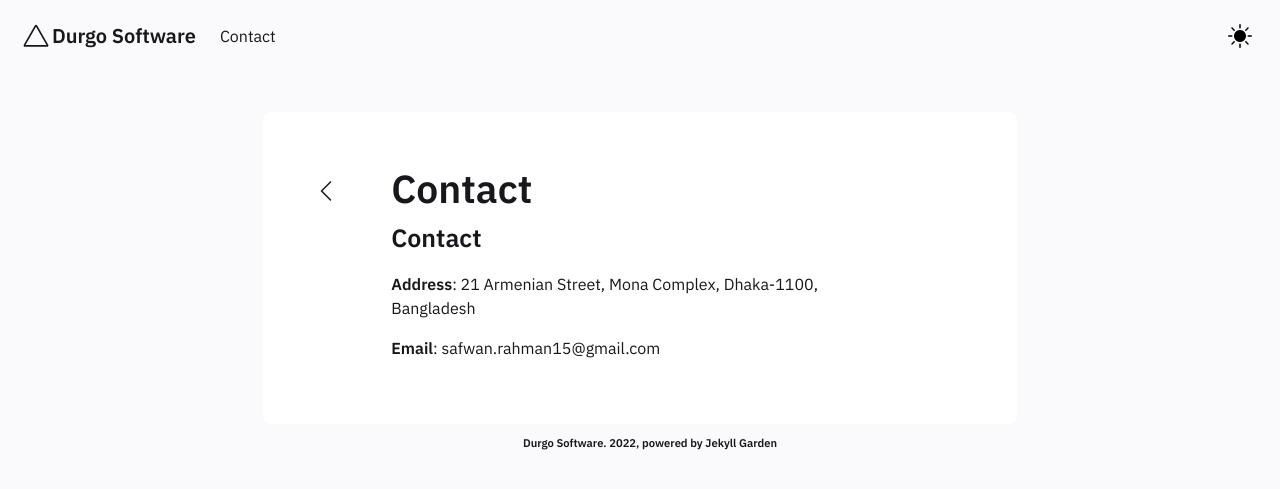
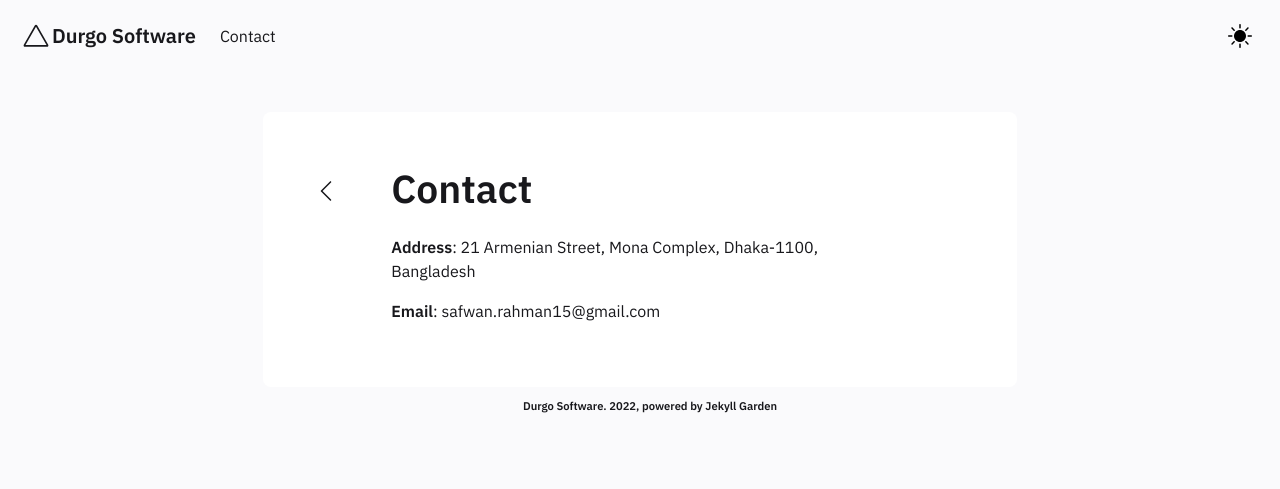
Before and after one commit to safwanrahman/durgo.xyz, a Jekyll site: the page built from _posts/2020-03-01-contact.md, in a window 1280 px wide. Shown: the top 489 px of the page. Built offline with Jekyll 4.4.1, drawn with Linux system fonts in a browser that asks for light colours.

Commit message:
Update 2020-03-01-contact.md

```diff
--- a/_posts/2020-03-01-contact.md
+++ b/_posts/2020-03-01-contact.md
@@ -1,4 +1,3 @@
-### Contact
 
 **Address**: 21 Armenian Street, Mona Complex, Dhaka-1100, Bangladesh
 
```
